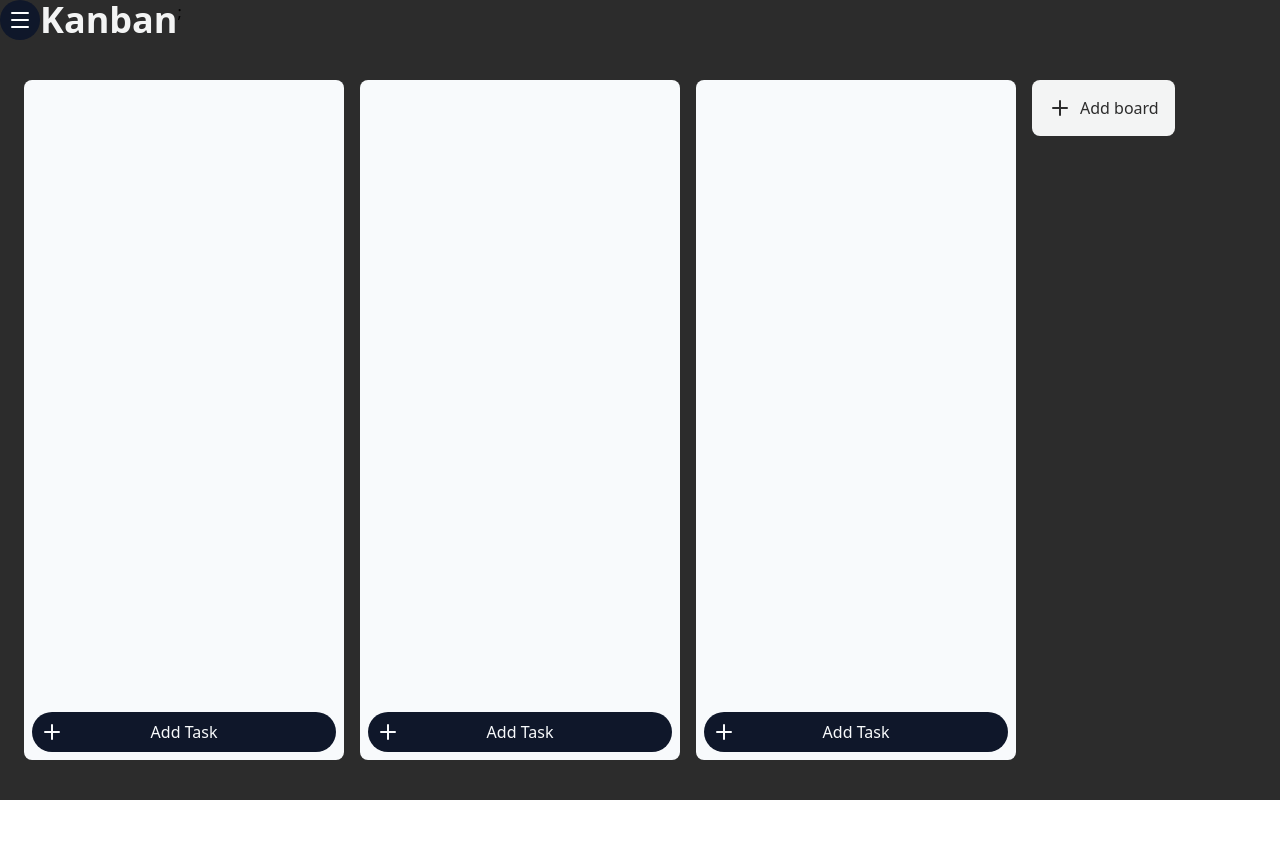
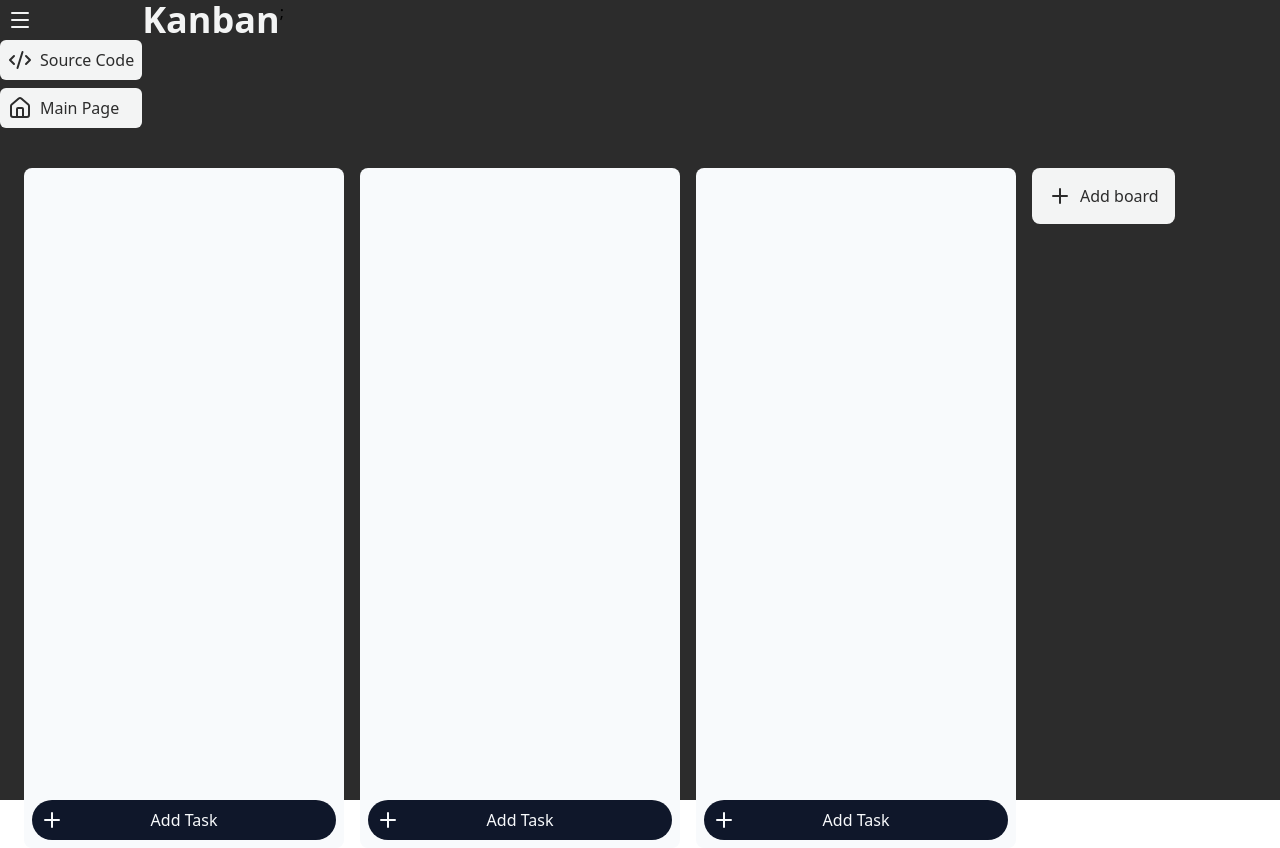
Before and after one commit to AllisonMarquesSouza/board-task-app, a React (Vite) app: page / in a window 1280 px wide. Both pictures are taken after a click on the button 20 px from the left and 20 px from the top of the page. Before the commit the page ends 800 px from the top, so only its background shows below. Built offline with nearby package versions, Linux system fonts and the light colour scheme.

Commit message:
Add options when button menu is activeted

```diff
--- a/src/components/ButtonMenu.jsx
+++ b/src/components/ButtonMenu.jsx
@@ -1,9 +1,35 @@
-import { Menu } from "lucide-react";
+import { CodeXml, Menu, House } from "lucide-react";
+import { useState } from "react";
 
 export default function ButtonMenu() {
+  const [isMenuOpen, setIsMenuOpen] = useState(false);
+
   return (
-    <button className="bg-slate-900 text-white p-2 rounded-full">
-      <Menu></Menu>
-    </button>
+    <div className="flex flex-col">
+      <button
+        onClick={() => setIsMenuOpen(!isMenuOpen)}
+        className=" text-[#F3F4F4] hover:bg-[#F3F4F4]/50 transition p-2 rounded-full"
+      >
+        <Menu></Menu>
+      </button>
+      {isMenuOpen && (
+        <div className="flex flex-col gap-2 text-white ">
+          <a
+            href="https://github.com/AllisonMarquesSouza/board-task-app"
+            target="_blank"
+            rel="noreferrer"
+            className="flex gap-2 bg-[#F3F4F4] text-[#2C2C2C] hover:bg-[#F3F4F4]/50 transition p-2 rounded-md"
+          >
+            <CodeXml />
+            <span> Source Code</span>
+          </a>
+
+          <button className=" flex gap-2 bg-[#F3F4F4] text-[#2C2C2C] p-2 hover:bg-[#F3F4F4]/50 transition rounded-md">
+            <House />
+            <span> Main Page</span>
+          </button>
+        </div>
+      )}
+    </div>
   );
 }
```
